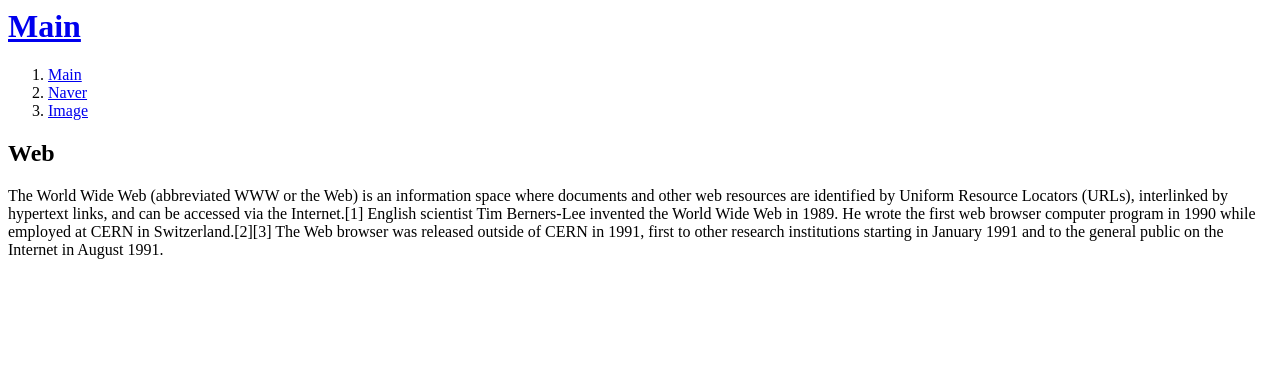
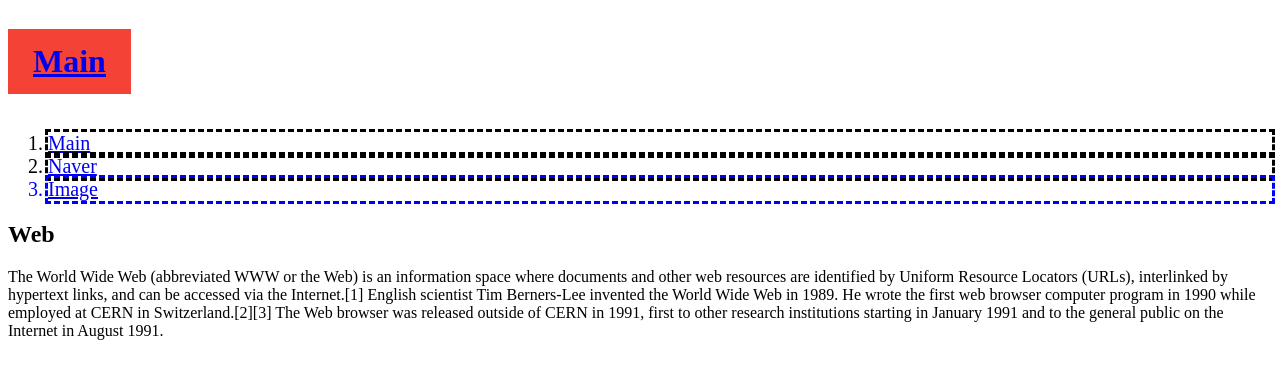
Before and after one commit to mixsung/KMS, a plain HTML site: page Website/1.html in a window 1280 px wide. Drawn offline with Linux system fonts and the light colour scheme.

Commit message:
Add CSS code

```diff
--- a/Website/1.html
+++ b/Website/1.html
@@ -3,13 +3,14 @@
 <head>
 	<title>Welcome</title>
 	<meta charset="utf-8">
+	<link rel="stylesheet" type="text/css" href="style.css"/>
 </head>
 <body>
 <h1><a href="index.html">Main</a></h1>
 <ol>
-<li><a href="1.html">Main</a></li>
-<li><a href="https://naver.com">Naver</a></li>
-<li><a href="3.html">Image</a></li>
+<li id="outline_1"><a href="1.html">Main</a></li>
+<li id="outline_2"><a href="https://naver.com">Naver</a></li>
+<li class="outline_3"><a href="3.html">Image</a></li>
 </ol>
 <h2><strong>Web</strong></h2>
 <p>The World Wide Web (abbreviated WWW or the Web) is an information space where documents and other web resources are identified by Uniform Resource Locators (URLs), interlinked by hypertext links, and can be accessed via the Internet.[1] English scientist Tim Berners-Lee invented the World Wide Web in 1989. He wrote the first web browser computer program in 1990 while employed at CERN in Switzerland.[2][3] The Web browser was released outside of CERN in 1991, first to other research institutions starting in January 1991 and to the general public on the Internet in August 1991.</p>
--- /dev/null
+++ b/Website/style.css
@@ -0,0 +1,19 @@
+#outline_1,
+#outline_2 {
+  outline: dashed;
+  font-size: 20px;
+}
+.outline_3 {
+  outline: dashed;
+  color: blue;
+  font-size: 20px;
+}
+.outline_3:hover {
+  background-color: skyblue;
+}
+h1 {
+  background-color: #f44336;
+  padding: 14px 25px;
+  text-decoration: none;
+  display: inline-block;
+}
```
Also changed, not shown: Website/2.html (+1 -0 lines), Website/3.html (+4 -3 lines), Website/index.html (+4 -3 lines).
